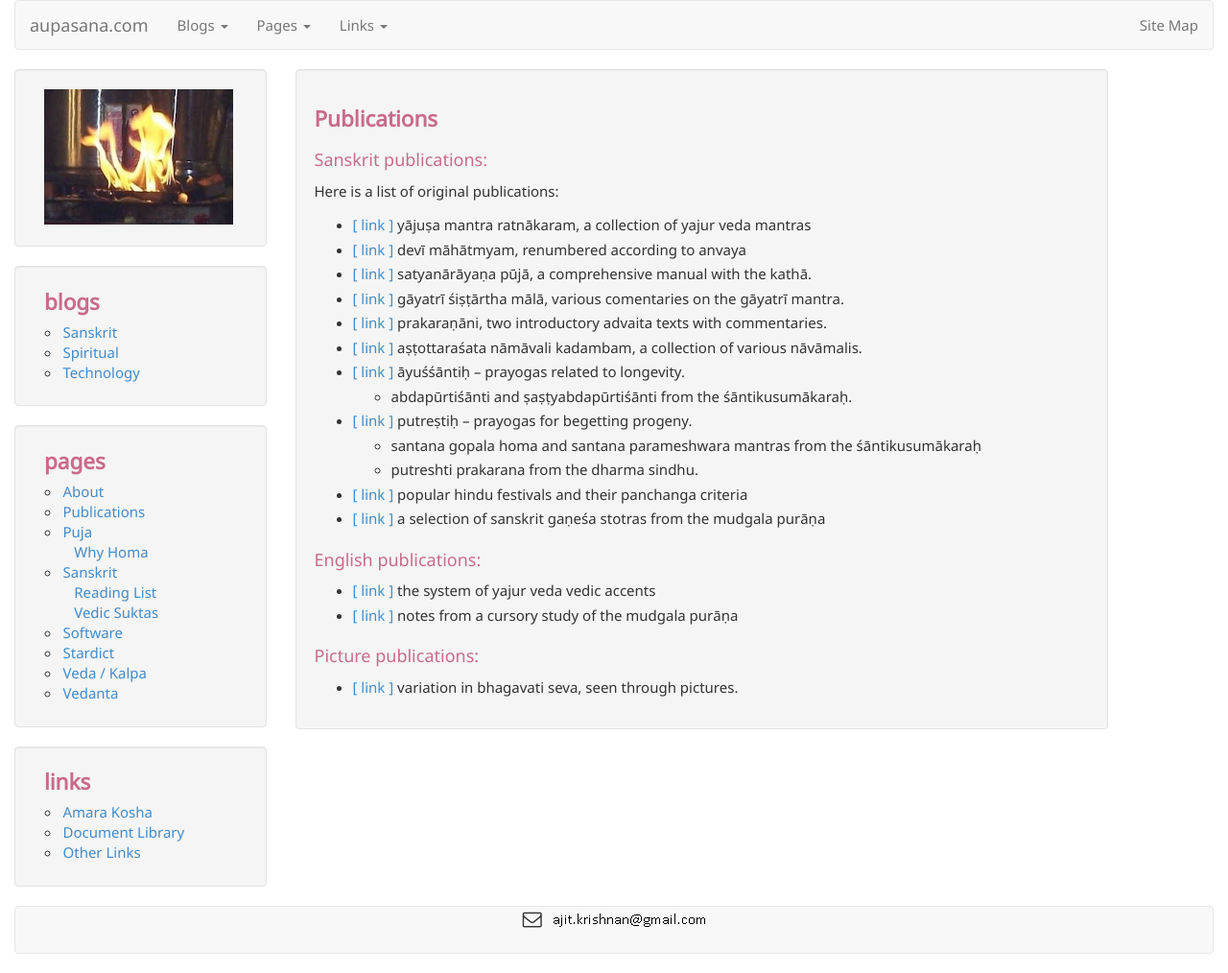
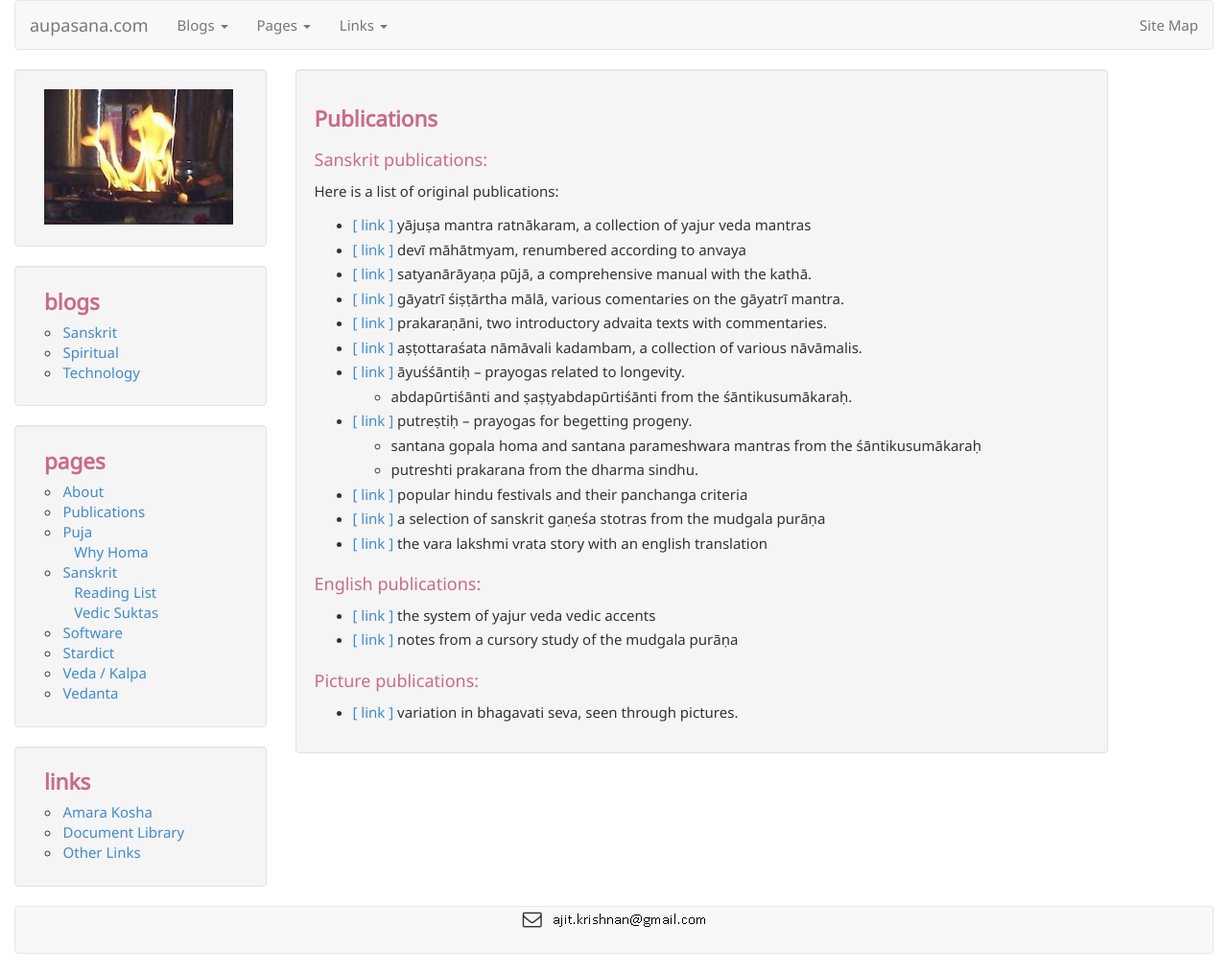
Before and after one commit to aupasana/aupasana.github.io, a Jekyll site: the page built from pages/publications.md, in a window 1280 px wide. Shown: the whole page at 96% size. Built offline with Jekyll 4.4.1, drawn with Linux system fonts in a browser that asks for light colours; nearby versions of some CDN libraries.

Commit message:
Update publications.md

```diff
--- a/pages/publications.md
+++ b/pages/publications.md
@@ -20,6 +20,7 @@ Here is a list of original publications:
 	* putreshti prakarana from the dharma sindhu.
 * [[ link ]][festivals] popular hindu festivals and their panchanga criteria
 * [[ link ]][mudgala] a selection of sanskrit gaṇeśa stotras from the mudgala purāṇa
+* [[ link ]][vara] the vara lakshmi vrata story with an english translation
 
 [yajusha]: {{site.filecabinet}}/publications/yajusha_2012_07_26.pdf
 [dm]: {{site.filecabinet}}/publications/devi_mahatmyam_2012_07_26.pdf
@@ -31,6 +32,7 @@ Here is a list of original publications:
 [putra]: {{site.filecabinet}}/publications/putreshti_2013_08_08.pdf
 [festivals]: {{site.filecabinet}}/publications/Hindu_Festivas.pdf
 [mudgala]: {{site.filecabinet}}/publications/mudgala_ganesha_stotras_08_10_23.pdf
+[vara]: {{site.filecabinet}}/publications/varalakshmi-vrata-katha.pdf
 
 ## English publications:
 
```
